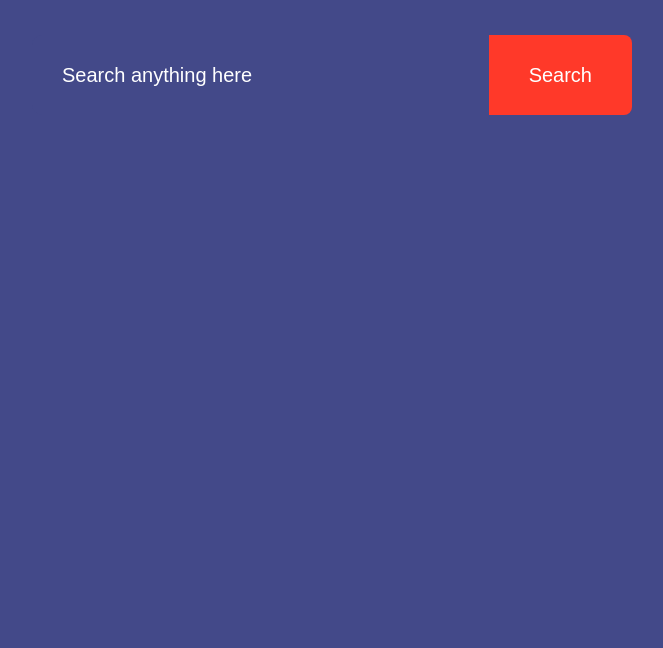
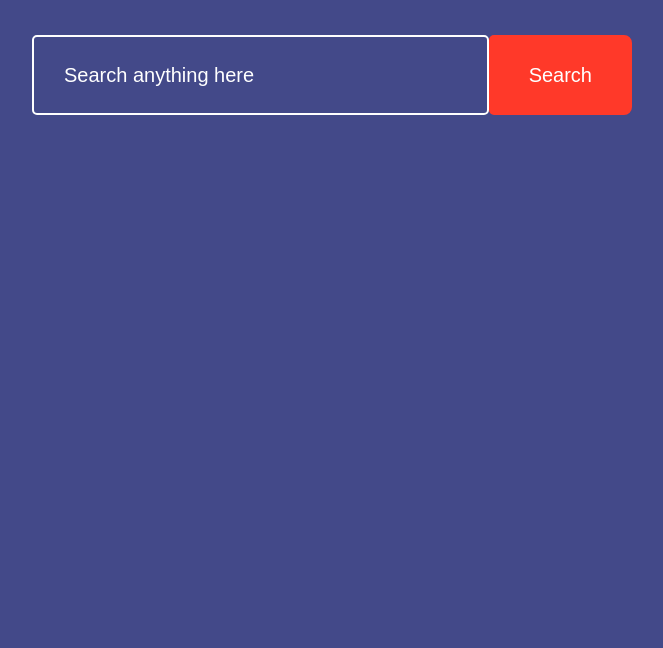
Before and after one commit to rajaNayak123/imageSearchEngine, a plain HTML site: page index.html in a window 1280 px wide. Shown: the part 152-800 px from the top of the page, without its empty margins (308-971 px from the left). Drawn offline with Linux system fonts and the light colour scheme.

Commit message:
change border

```diff
--- a/style.css
+++ b/style.css
@@ -26,8 +26,9 @@ form{
 form input{
     flex: 1;
     height: 100%;
-    border: 0;
+    border: 2px solid #fff;
     outline: 0;
+    border-radius: 5px;
     background: transparent;
     color: #fff;
     font-size: 20px;
@@ -39,6 +40,7 @@ form button{
     background: #ff3929;
     color: #fff;
     font-size: 20px;
+    border-radius: 5px;
     border: 0;
     outline: 0;
     border-top-right-radius: 8px;
```
